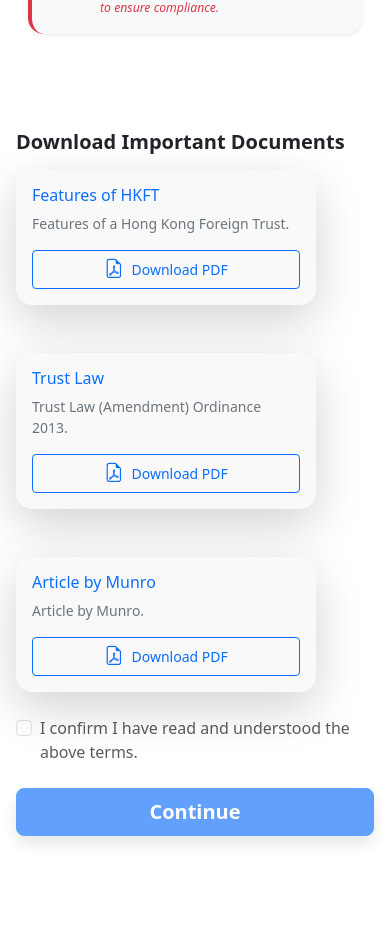
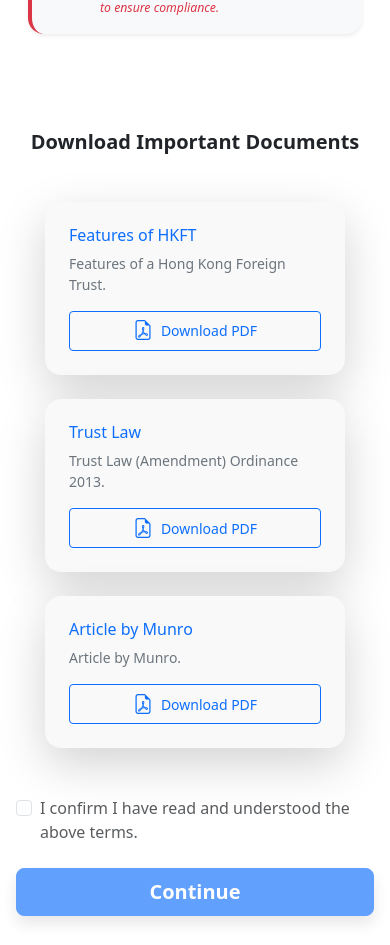
Before and after one commit to WhitelightningDev/hongkongtrust, an Angular app: page / in a window 390 px wide. Shown: the part 7457-8402 px from the top of the page. Before the commit the page ends 8341 px from the top, so only its background shows below. Built offline with nearby package versions, Linux system fonts and the light colour scheme.

Commit message:
`Refactor PDF download section in welcomepage.html to improve layout and responsiveness.`

```diff
--- a/src/app/pages/welcomepage/welcomepage.html
+++ b/src/app/pages/welcomepage/welcomepage.html
@@ -356,39 +356,50 @@
 
 
  <!-- PDF Download Section -->
-  <div class="row mb-4 mt-5">
-    <div class="col-12">
-      <h5 class="fw-bold mb-3">Download Important Documents</h5>
-      <div class="d-flex flex-wrap gap-5">
-        <div class="card shadow-lg rounded-4 border-0 p-3" style="min-width: 220px; max-width: 300px; flex: 1;">
+<div class="container my-5">
+  <h5 class="fw-bold text-center text-md-start mb-5">Download Important Documents</h5>
+
+  <div class="row justify-content-center g-4">
+
+    <!-- Card 1 -->
+    <div class="col-12 col-sm-6 col-lg-4 d-flex justify-content-center">
+      <div class="card shadow-lg rounded-4 border-0 p-4 w-100" style="max-width: 300px;">
         <h6 class="text-primary">Features of HKFT</h6>
         <p class="small text-secondary">Features of a Hong Kong Foreign Trust.</p>
         <button class="btn btn-outline-primary btn-sm w-100 d-flex align-items-center justify-content-center gap-2"
           (click)="downloadPdf('/HongKongForeignTrustFeatures.pdf', 'HongKongForeignTrustFeatures.pdf')">
-            <i class="bi bi-file-earmark-pdf" style="font-size: 1.2rem;"></i> Download PDF
+          <i class="bi bi-file-earmark-pdf fs-5"></i> Download PDF
         </button>
       </div>
+    </div>
 
-        <div class="card shadow-lg rounded-4 border-0 p-3" style="min-width: 220px; max-width: 300px; flex: 1;">
+    <!-- Card 2 -->
+    <div class="col-12 col-sm-6 col-lg-4 d-flex justify-content-center">
+      <div class="card shadow-lg rounded-4 border-0 p-4 w-100" style="max-width: 300px;">
         <h6 class="text-primary">Trust Law</h6>
         <p class="small text-secondary">Trust Law (Amendment) Ordinance 2013.</p>
         <button class="btn btn-outline-primary btn-sm w-100 d-flex align-items-center justify-content-center gap-2"
           (click)="downloadPdf('/HKGTrustOrdinance.pdf', 'HKGTrustOrdinance.pdf')">
-            <i class="bi bi-file-earmark-pdf" style="font-size: 1.2rem;"></i> Download PDF
+          <i class="bi bi-file-earmark-pdf fs-5"></i> Download PDF
         </button>
       </div>
+    </div>
 
-        <div class="card shadow-lg rounded-4 border-0 p-3" style="min-width: 220px; max-width: 300px; flex: 1;">
+    <!-- Card 3 -->
+    <div class="col-12 col-sm-6 col-lg-4 d-flex justify-content-center">
+      <div class="card shadow-lg rounded-4 border-0 p-4 w-100" style="max-width: 300px;">
         <h6 class="text-primary">Article by Munro</h6>
         <p class="small text-secondary">Article by Munro.</p>
         <button class="btn btn-outline-primary btn-sm w-100 d-flex align-items-center justify-content-center gap-2"
           (click)="downloadPdf('/ArticlebyMunro.pdf', 'Article by Munro.pdf')">
-            <i class="bi bi-file-earmark-pdf" style="font-size: 1.2rem;"></i> Download PDF
+          <i class="bi bi-file-earmark-pdf fs-5"></i> Download PDF
         </button>
       </div>
     </div>
+
   </div>
 </div>
+
 
   <!-- Confirmation & Submit -->
   <div class="form-check mb-4">
```
Lines whose indentation alone changed are shown as unchanged.
